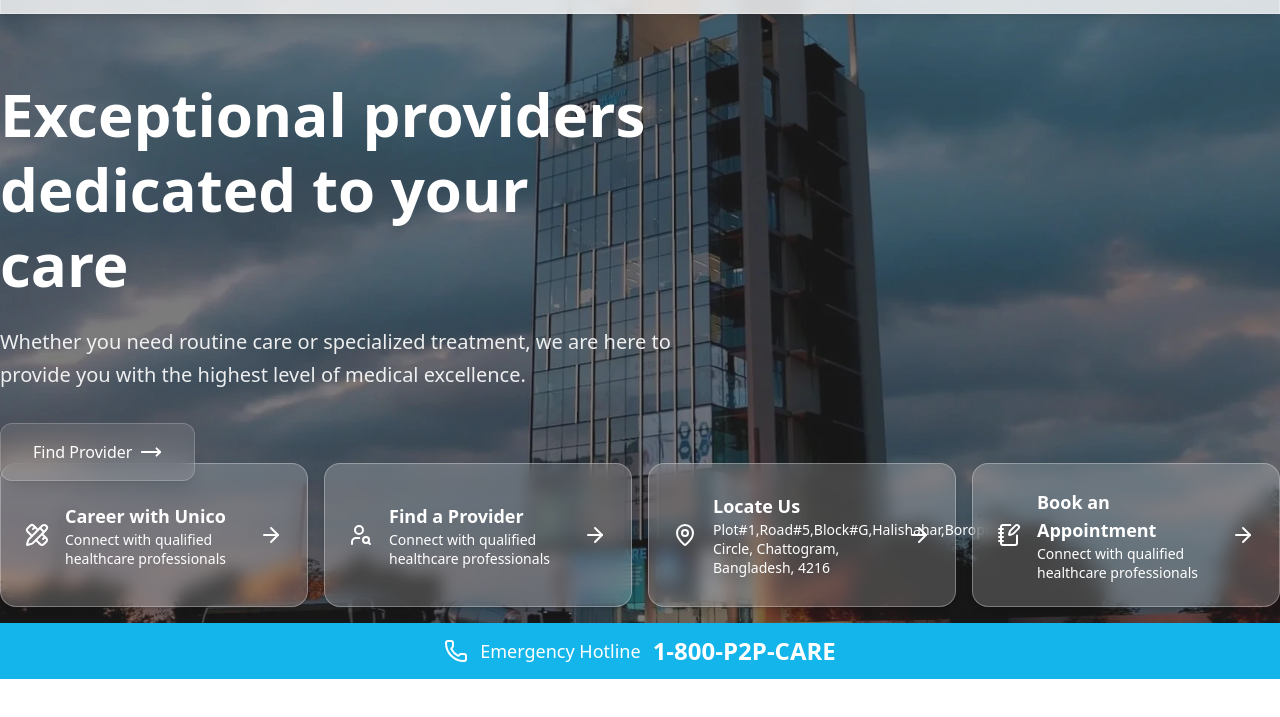
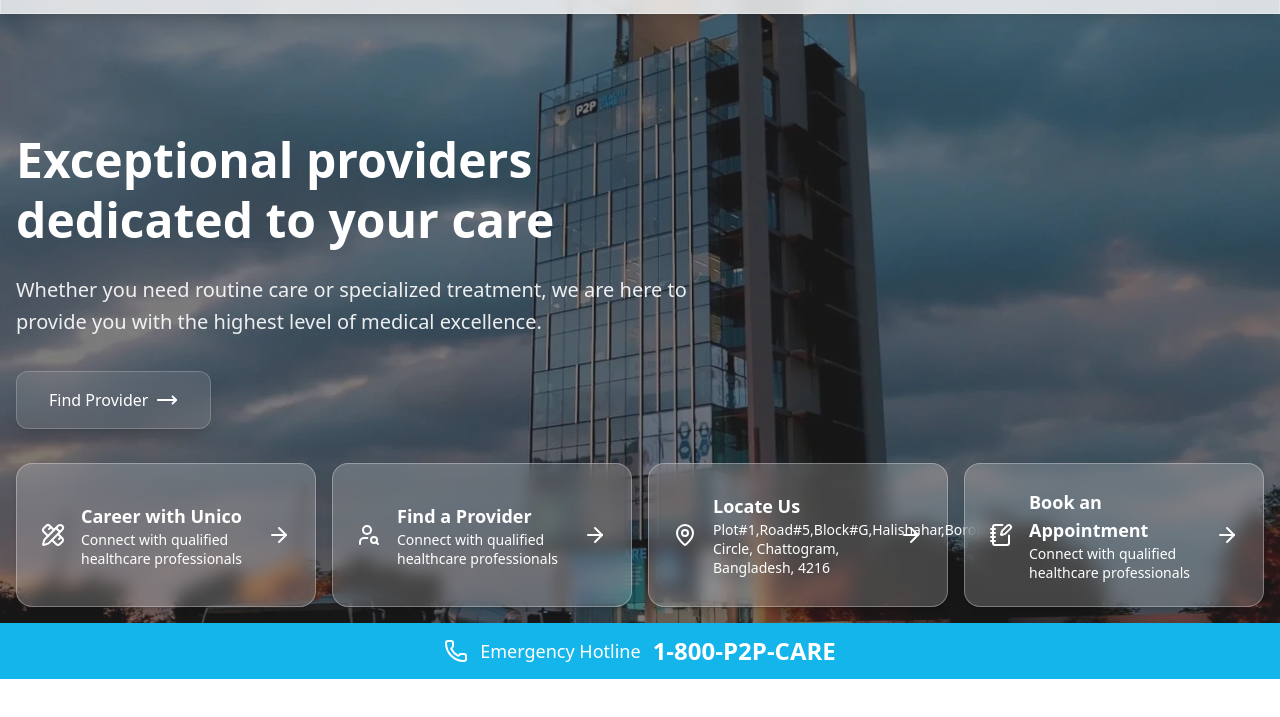
Before and after one commit to mzhratul/p2p_demo_website, a website: page src/index.html in a window 1280 px wide. Shown: the part 121-838 px from the top of the page. Drawn offline with nearby package versions, Linux system fonts and the light colour scheme.

Commit message:
solve responsive issues

```diff
--- a/src/index.html
+++ b/src/index.html
@@ -126,10 +126,10 @@
                     <img src="./Image/New Project2.webp" alt="before" class="w-full h-full object-cover">
                 </div>
                 <!-- Hero Content -->
-                <div class="relative z-10 container mx-auto">
+                <div class="relative z-10 container px-4 mx-auto">
                     <div class="max-w-2xl text-center md:text-left" id="primary_Section">
                         <h1 id="primary_title"
-                            class="text-3xl sm:text-4xl md:text-5xl lg:text-6xl font-bold text-white mb-6 leading-snug md:leading-tight">
+                            class="text-3xl sm:text-4xl md:text-5xl font-bold text-white mb-6 leading-snug md:leading-tight">
                             Exceptional providers<br class="hidden sm:block" />
                             dedicated to your care
                         </h1>
@@ -157,8 +157,7 @@
 
                 <div class="absolute left-0 right-0 bottom-0">
                     <div class="actionCards container mx-auto hidden xl:block">
-                        <div
-                            class="grid grid-cols-1 sm:grid-cols-2 md:grid-cols-4 gap-4 py-4 text-background  group-hover:text-gray-950">
+                        <div class="grid grid-cols-1 sm:grid-cols-2 md:grid-cols-4 gap-4 py-4 px-4 text-background  group-hover:text-gray-950">
                             <!-- Card 1 -->
                             <a href="#"
                                 class="bg-background/20 backdrop-blur-sm group flex items-center p-6 border border-white/30 shadow-md hover:shadow-xl rounded-2xl transition-all duration-300">
```
